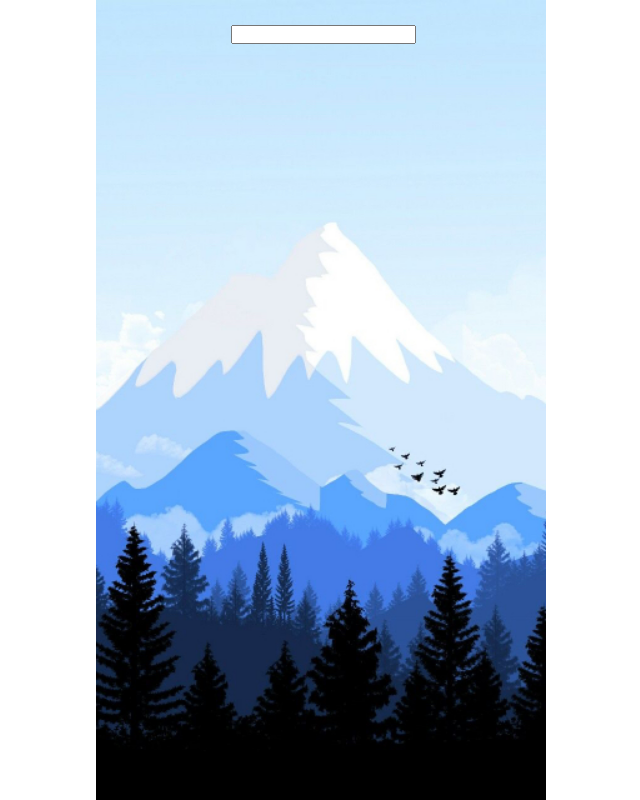
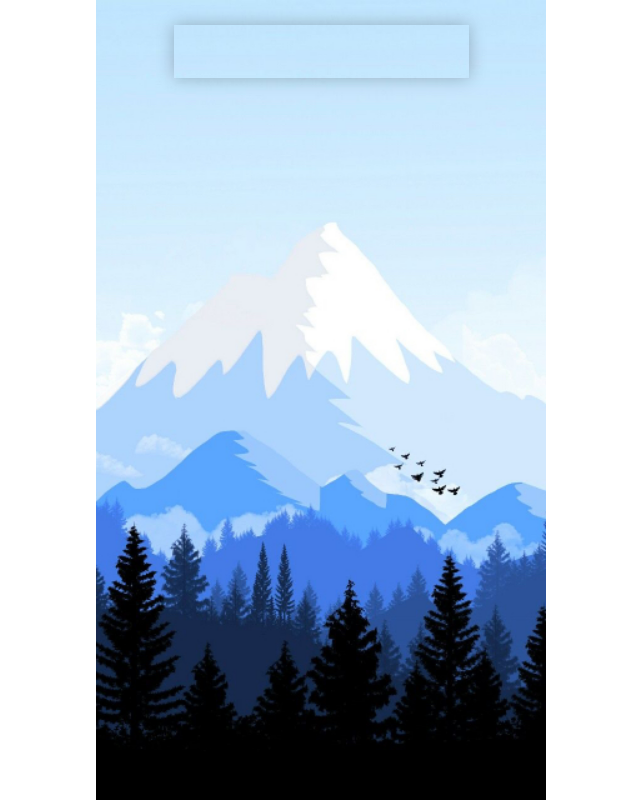
Before and after one commit to babyslayerr/weather-app, a Vue app: page / in a window 1280 px wide. Shown: the whole page, without its empty margins (319-959 px from the left). Built offline with nearby package versions, Linux system fonts and the light colour scheme.

Commit message:
css 적용 및 데이터 바인딩, 섭씨 변환함수 추가

```diff
--- a/src/App.vue
+++ b/src/App.vue
@@ -1,16 +1,20 @@
 <template>
-  <div id="main"> <!-- 스타일 적용을 위한 root태그 생성 -->
+  <div id="main"
+       v-bind:class="typeof weather.main != 'undefined' && toC(weather.main.temp) > 16?'warm':''"
+  > <!-- 스타일 적용을 위한 root태그 생성 동적으로 클래스를 지정-->
     <div class="search-box">
       <input v-model="city" id="cityInput"/>
     </div>
-    <div class="location-box">
-      <div>{{location}}</div>
-      <div>{{todayDate}}</div>
+    <div v-if="weather.main"> <!-- 외부데이터 가져오기전 보이지 않는 영역(객체는 true를 반환하기 때문에 속성까지 접근-->
+      <div class="location-box">
+        <div> {{weather.name}}, {{weather.sys.country}}</div>
+      </div>
+      <div class="weather-box">
+        <div class="temperature-text">{{ toC(weather.main.temp) }}°C</div>
+        <div class="weather-text">{{ weather.weather[0].main }}</div>
+      </div>
     </div>
-    <div class="weather-box">
-      <div>{{temp}}</div>
-      <div>{{weather}}</div>
-    </div>
+
   </div>
 </template>
 
@@ -26,19 +30,33 @@ export default {
     let apiKey = ref('611d48034b6b1de018f2d156d78bd781')
     // OpenWeather 기본 url
     let url = ref('https://api.openweathermap.org/data/2.5/weather')
-    // 받아올 도시 정보
+    // 전송할 도시 정보
     let city = ref('');
+
+    // 받아올 데이터
+    let weather = ref({})
     // 날씨 정보 가져오기(OpenWeather API, axios 사용)
     const fetchWeather = () => {
       axios.get(url.value, {
         // 설정값중 파라미터 관련 설정
         params : {
           q : city.value, // 입력값으로 받을 도시
-          appid : apiKey.value
+          appid : apiKey.value // openWeather API키
         }
       }).then(response => {
-            console.log(response)
+        // 제공받은 데이터 콘솔 출력
+        console.log(response);
+        // 제공받은 데이터 set처리
+        weather.value = response.data;
+      }).catch(() =>{
+        // 에러발생시 weather 내용 초기화
+        weather.value = {}
       })
+    }
+
+    /*온도변환 From K To C*/
+    const toC = (kelvin) => {
+      return Math.round(kelvin-273.15);
     }
 
     //컴포넌트가 마운트 될 때 eventListener등록
@@ -63,7 +81,7 @@ export default {
       })
     })
     // city => city : ref('') 로 변환
-    return {apiKey, url, city, fetchWeather}
+    return {apiKey, url, city, fetchWeather, weather,toC}
   }
 }
 
@@ -86,21 +104,67 @@ export default {
   background-size: auto 100vh;
   /* display를 FlaxBox 컨테이너로 지정 */
   display: flex;
+  /* flex 방향 세로로 설정 */
+  flex-direction: column;
   /* flaxbox 속성중 가로로 어떻게 나열할지 결정하는 속성 */
-  justify-content: center;
+  justify-content: flex-start;
   /* flaxbox 속성중 세로로 어떻게 나열할지 결정하는 속성 */
-  align-items: flex-start;
+  align-items: center;
   /* 자식 컨테이너 테두리 요소 적용 -> padding이 height값에 포함됨 */
   box-sizing: border-box;
+  /* 글자 가운데 정렬 */
+  text-align: center;
 
-  .search-box{
-
-  }
-
-  /* input 스타일 적용*/
-  #cityInput{
-    width: 100%;
-  }
+  transition: 0.4s;
+}
+/*동적 클래스 생성*/
+#main.warm{
+  /* 사용자 경험을 증가시키기 위한 화면 전환 속도 조정 */
+  transition: 0.4s;
+  background-image: url("@/assets/warm-bg.jpg");
+}
+#cityInput{
+  /* input 사이즈 조정*/
+  padding: 15px;
+  font-size: 20px;
+  /* 뒷 하얀 배경 삭제 */
+  background: none;
+  /* 기본 테두리 삭제 */
+  border: none;
+  /* 포커스시 나타나는 테두리 삭제 */
+  outline: none;
+  /* 투명성 제공 */
+  box-shadow: 0px 0px 16px rgba(0, 0, 0, 0.25);
+}
+.location-box {
+  margin: 20px;
+  font-style: italic;
+  font-size: 20px;
+  color: #fff;
+}
+.weather-box{
+  color: #fff;
+}
+.temperature-text{
+  padding: 10px 25px;
+  /* 테두리 반지름 */
+  border-radius: 16px;
+  box-shadow: 5px 5px rgba(0,0,0,0.25);
+  /* 텍스트 관련 설정 */
+  font-size: 100px;
+  font-weight: 900;
+  /*글자 그림자*/
+  text-shadow: 5px 5px rgba(0,0,0,0.25);
+  /* 배경 투명 설정*/
+  background-color: rgba(255,255,255,0.25);
 
 }
+.weather-text{
+  padding: 20px;
+  font-size: 40px;
+  font-weight: bold;
+  font-style: italic;
+  /* 글자 그림자 */
+  text-shadow: 5px 5px rgba(0,0,0,0.25);
+}
 </style>
```
